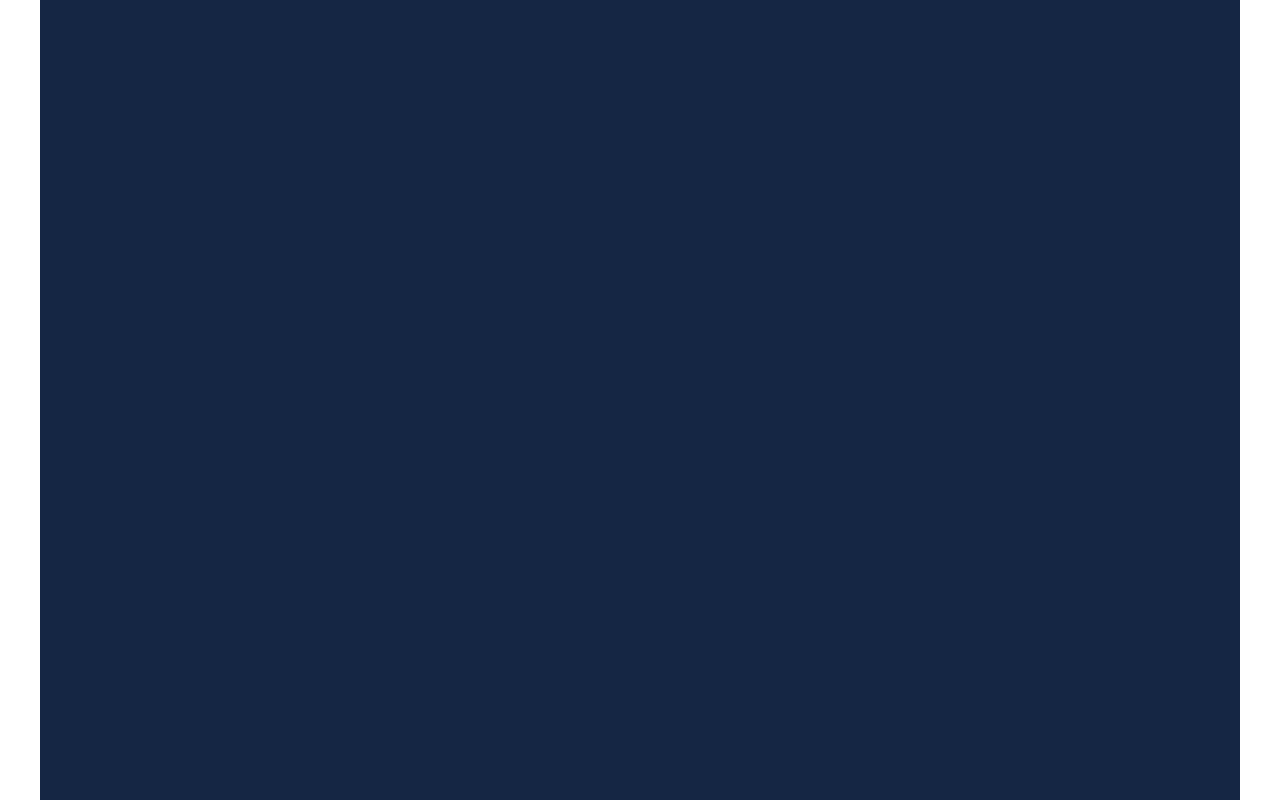
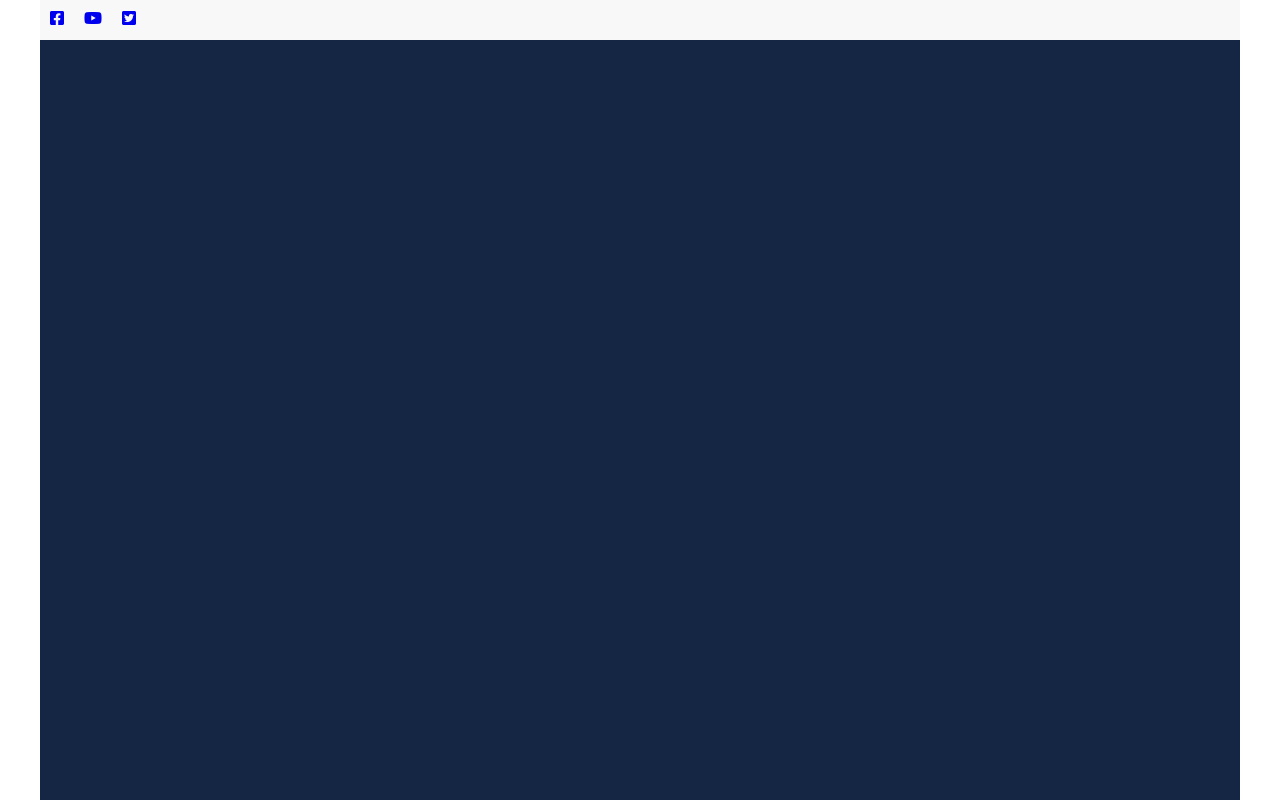
Before and after one commit to hieuleuxuan/mega-store, a plain HTML site: page front-end/index.html in a window 1280 px wide. Shown: the top 800 px of the page. Drawn offline with Linux system fonts and the light colour scheme.

Commit message:
create header

```diff
--- a/front-end/assets/css/index.css
+++ b/front-end/assets/css/index.css
@@ -17,3 +17,26 @@
     margin: auto;
 }
 /* End Wrapper */
+
+/* Header */
+.wrapper > .header{
+    width: 100%;
+    height: 40px;
+    background-color: #f8f8f8;
+}
+.wrapper > .header > .top-header > .clear{
+    clear: both;
+}
+.wrapper > .header > .top-header > .hd-left{
+    float: left;
+}
+.wrapper > .header > .top-header > .hd-left ul{
+    display: flex;
+}
+.wrapper > .header > .top-header > .hd-left ul li{
+    list-style-type: none;
+    font-size: 16px;
+    padding: 10px;
+    color: var(--bg-color);
+}
+/* End Header */
--- a/front-end/index.html
+++ b/front-end/index.html
@@ -4,13 +4,29 @@
     <meta charset="UTF-8">
     <meta http-equiv="X-UA-Compatible" content="IE=edge">
     <meta name="viewport" content="width=device-width, initial-scale=1.0">
+    <link rel="stylesheet" href="https://cdnjs.cloudflare.com/ajax/libs/font-awesome/6.1.1/css/all.min.css"
+    integrity="sha512-KfkfwYDsLkIlwQp6LFnl8zNdLGxu9YAA1QvwINks4PhcElQSvqcyVLLD9aMhXd13uQjoXtEKNosOWaZqXgel0g=="
+    crossorigin="anonymous" referrerpolicy="no-referrer" />
     <link rel="stylesheet" href="./assets/css/index.css">
     <title>Mega Store | Beta 1</title>
 </head>
 <body>
     <!-- Wrapper -->
     <div class="wrapper">
-
+        <!-- Header -->
+        <div class="header">
+            <div class="top-header">
+                <div class="hd-left">
+                    <ul>
+                        <li><a href="#"><i class="fa-brands fa-facebook-square"></i></a></li>
+                        <li><a href="#"><i class="fa-brands fa-youtube"></i></a></li>
+                        <li><a href="#"><i class="fa-brands fa-twitter-square"></i></a></li>
+                    </ul>
+                </div>
+                <div class="clear"></div>
+            </div>
+        </div>
+        <!-- End Header -->
     </div>
     <!-- End Wrapper -->
 </body>
```
Also changed, not shown: front-end/assets/images/slide-imgs/._slide1-1920x1010.jpeg (deleted), front-end/assets/images/slide-imgs/._slide2-1920x1010.jpeg (deleted), front-end/assets/images/slide-imgs/._slide3-1920x1010.jpeg (deleted).
